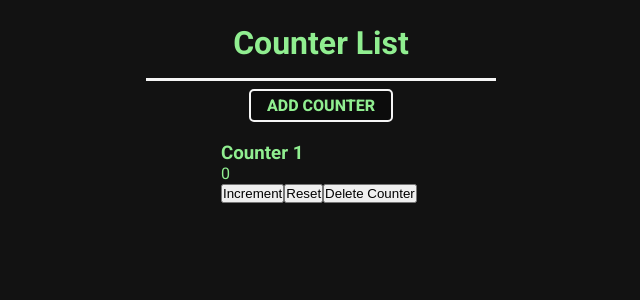
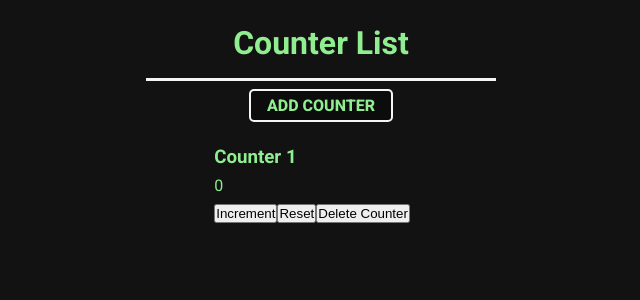
Before and after one commit to Espadv69/Counter-List, a React (Vite) app: page / in a window 1280 px wide. Both pictures are taken after a click on the button "ADD COUNTER". Shown: the top 300 px of the page, without its empty margins (319-959 px from the left). Built offline with nearby package versions, Linux system fonts and the light colour scheme.

Commit message:
Increase max-width and add padding, flex layout, and gap to Counter component for improved styling

```diff
--- a/src/css/Counter.css
+++ b/src/css/Counter.css
@@ -1,4 +1,10 @@
 .counter {
   width: 100%;
-  max-width: 200px;
+  max-width: 220px;
+
+  padding: .2rem;
+
+  display: flex;
+  flex-direction: column;
+  gap: .5rem;
 }
```
